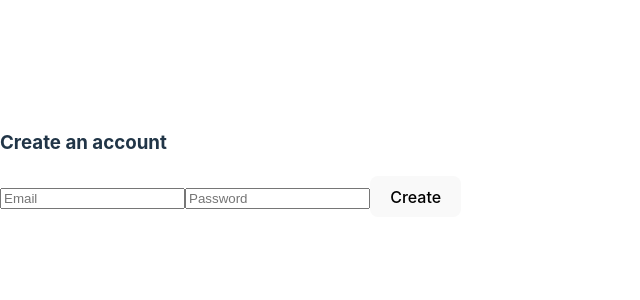
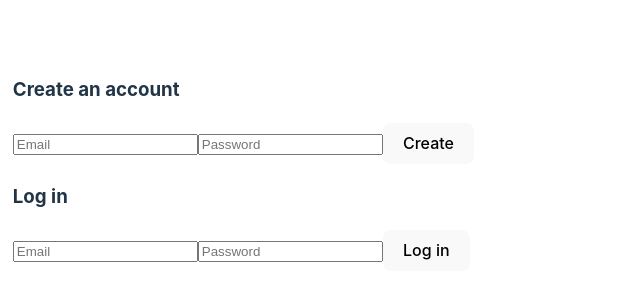
Before and after one commit to RathBala/sloth-map, a React (Vite) app: page / in a window 1280 px wide. Shown: the part 236-536 px from the top of the page, without its empty margins (0-640 px from the left). Built offline with nearby package versions, Linux system fonts and the light colour scheme; no server answers.

Commit message:
DONE log out and log in functionality. Also tweaked the css so that the welcome message alongside the log out button look better.

```diff
--- a/src/App.css
+++ b/src/App.css
@@ -1,3 +1,7 @@
+body {
+    padding: 0 1%;
+}
+
 table {
     width: 100%;
     border-collapse: collapse;
@@ -17,3 +21,16 @@ th {
 tr:nth-child(even) {
     background-color: #f2f2f2;
 }
+
+.top-nav {
+    display: flex;
+    align-items: center;
+    justify-content: space-between;
+}
+
+.welcome {
+    font-size: 2rem;
+    display: flex;
+    align-items: center;
+    gap: 8px;
+}
--- a/src/App.jsx
+++ b/src/App.jsx
@@ -1,14 +1,15 @@
 import { useState, useEffect } from 'react';
 import TableComponent from './components/TableComponent';
 import InputFields from './components/InputFields';
-import Register from './components/Register';
+import Authentication from './components/Auth';
 import { formatNumber } from './utils/formatUtils';
 import { auth } from './firebase-config';
-import { onAuthStateChanged } from 'firebase/auth';
+import { onAuthStateChanged, signOut } from 'firebase/auth';
 import './App.css';
 
 const App = () => {
     const [isLoggedIn, setIsLoggedIn] = useState(false);
+    const [user, setUser] = useState(null);
 
     const [interestRate, setInterestRate] = useState(5);
     const [investmentReturnRate, setInvestmentReturnRate] = useState(10);
@@ -20,16 +21,22 @@ const App = () => {
     const [recalcTrigger, setRecalcTrigger] = useState(0); // New state to trigger recalculation
 
     useEffect(() => {
-        const unsubscribe = onAuthStateChanged(auth, (user) => {
-            if (user) {
+        const unsubscribe = onAuthStateChanged(auth, (currentUser) => {
+            if (currentUser) {
                 setIsLoggedIn(true);
+                setUser(currentUser);
             } else {
                 setIsLoggedIn(false);
+                setUser(null);
             }
         });
 
         return () => unsubscribe();
     }, []);
+
+    const logout = async () => {
+        await signOut(auth);
+    };
 
     useEffect(() => {
         recalculateData();
@@ -54,7 +61,7 @@ const App = () => {
     };
 
     if (!isLoggedIn) {
-        return <Register />;
+        return <Authentication />;
     }
 
     const handleInterestRateChange = (e) =>
@@ -210,6 +217,13 @@ const App = () => {
 
     return (
         <div className="App">
+            <div className="top-nav">
+                <div className="welcome">
+                    <h4>Welcome</h4>
+                    <span>{user && user.email}</span>
+                </div>
+                <button onClick={logout}>Log out</button>
+            </div>
             <InputFields
                 interestRate={interestRate}
                 investmentReturnRate={investmentReturnRate}
--- /dev/null
+++ b/src/components/Auth.jsx
@@ -0,0 +1,79 @@
+import { useState } from 'react';
+import {
+    createUserWithEmailAndPassword,
+    signInWithEmailAndPassword,
+} from 'firebase/auth';
+import { auth } from '../firebase-config';
+
+function Authentication() {
+    const [registerEmail, setRegisterEmail] = useState('');
+    const [registerPassword, setRegisterPassword] = useState('');
+    const [loginEmail, setLoginEmail] = useState('');
+    const [loginPassword, setLoginPassword] = useState('');
+
+    const register = async () => {
+        try {
+            const user = await createUserWithEmailAndPassword(
+                auth,
+                registerEmail,
+                registerPassword
+            );
+            console.log(user);
+        } catch (error) {
+            console.log(error.message);
+        }
+    };
+
+    const login = async () => {
+        try {
+            const user = await signInWithEmailAndPassword(
+                auth,
+                loginEmail,
+                loginPassword
+            );
+            console.log(user);
+        } catch (error) {
+            console.log(error.message);
+        }
+    };
+
+    return (
+        <div className="authentication">
+            <div className="register">
+                <h3>Create an account</h3>
+                <input
+                    placeholder="Email"
+                    onChange={(event) => {
+                        setRegisterEmail(event.target.value);
+                    }}
+                />
+                <input
+                    placeholder="Password"
+                    onChange={(event) => {
+                        setRegisterPassword(event.target.value);
+                    }}
+                />
+                <button onClick={register}>Create</button>
+            </div>
+
+            <div className="log__in">
+                <h3>Log in</h3>
+                <input
+                    placeholder="Email"
+                    onChange={(event) => {
+                        setLoginEmail(event.target.value);
+                    }}
+                />
+                <input
+                    placeholder="Password"
+                    onChange={(event) => {
+                        setLoginPassword(event.target.value);
+                    }}
+                />
+                <button onClick={login}>Log in</button>
+            </div>
+        </div>
+    );
+}
+
+export default Authentication;
--- a/src/components/Register.jsx
+++ /dev/null
@@ -1,51 +0,0 @@
-import { useState } from 'react';
-import { createUserWithEmailAndPassword } from 'firebase/auth';
-import { auth } from '../firebase-config';
-
-function Register() {
-    const [registerEmail, setRegisterEmail] = useState('');
-    const [registerPassword, setRegisterPassword] = useState('');
-    // const [loginEmail, setloginEmail] = useState('');
-    // const [loginPassword, setLoginPassword] = useState('');
-
-    const register = async () => {
-        try {
-            const user = await createUserWithEmailAndPassword(
-                auth,
-                registerEmail,
-                registerPassword
-            );
-            console.log(user);
-        } catch (error) {
-            console.log(error.message);
-        }
-    };
-
-    // const login = async () => {};
-
-    // const logout = async () => {};
-
-    return (
-        <div className="register">
-            <div>
-                <h3>Create an account</h3>
-                <input
-                    placeholder="Email"
-                    onChange={(event) => {
-                        setRegisterEmail(event.target.value);
-                    }}
-                />
-                <input
-                    placeholder="Password"
-                    onChange={(event) => {
-                        setRegisterPassword(event.target.value);
-                    }}
-                />
-
-                <button onClick={register}>Create</button>
-            </div>
-        </div>
-    );
-}
-
-export default Register;
```
